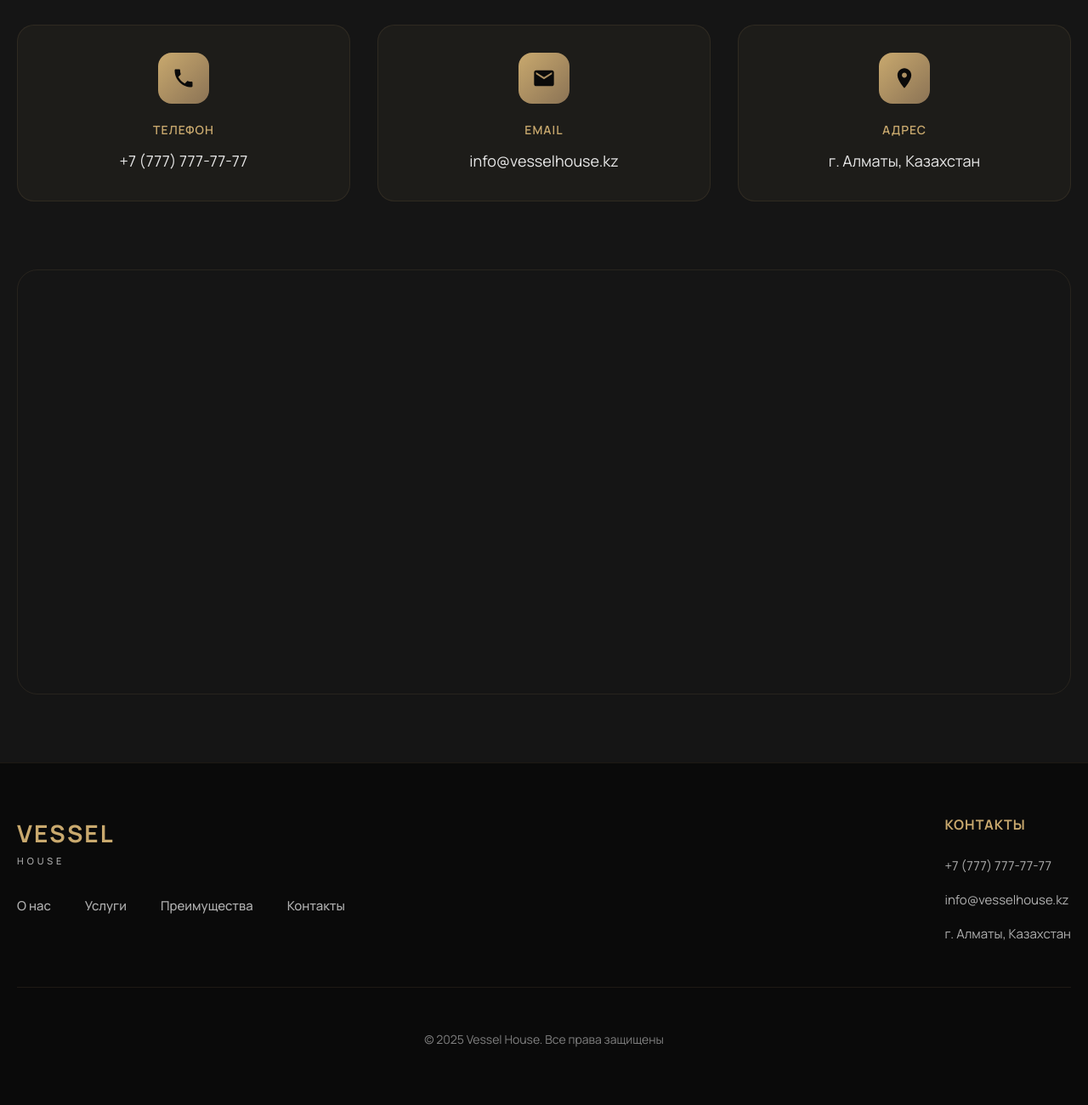
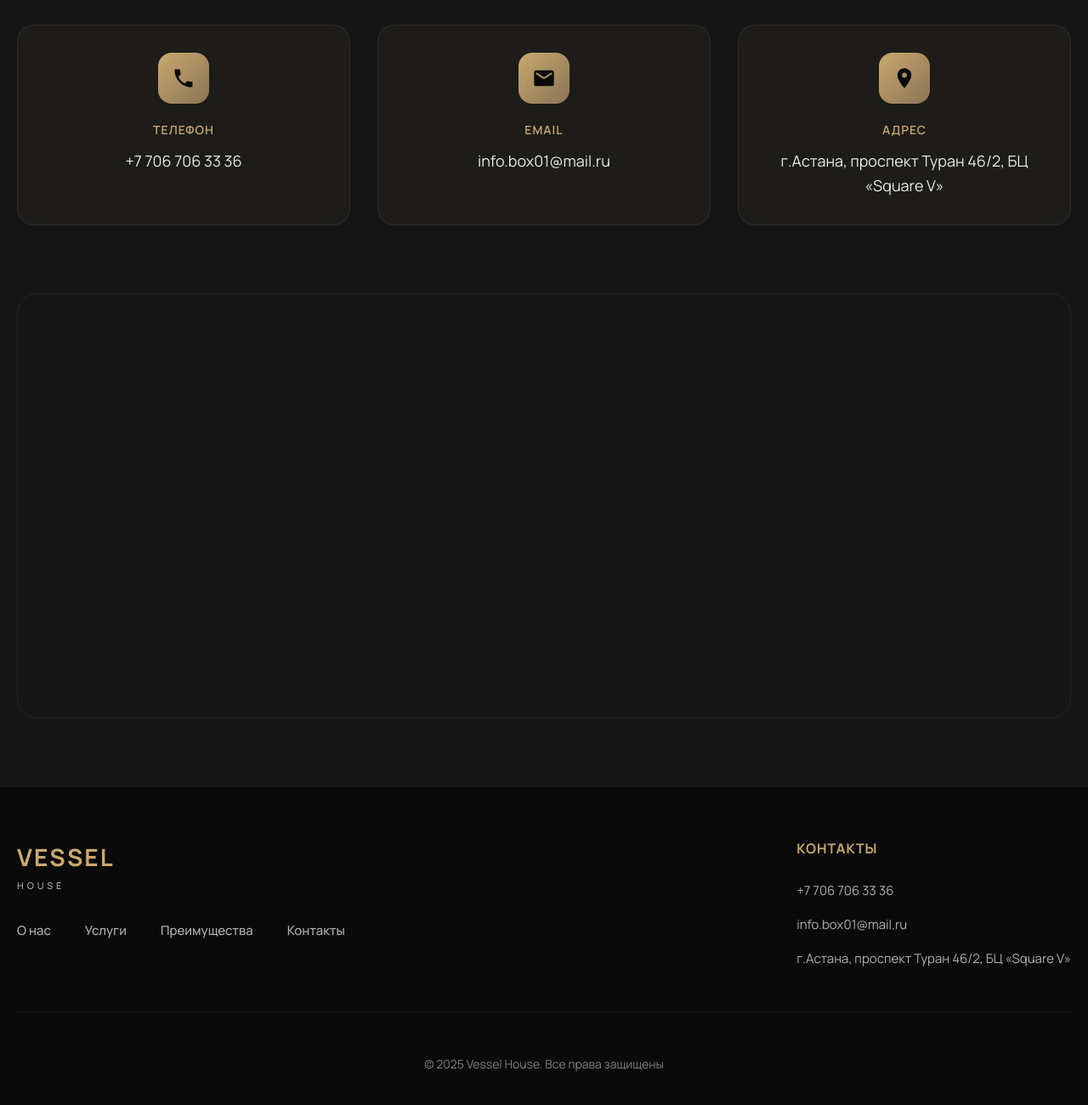
Before and after one commit to miltim7/Vessel, a plain HTML site: page index.html in a window 1280 px wide. Shown: the part 4647-5947 px from the top of the page at 85% size. Before the commit the page ends 5922 px from the top, so only its background shows below. Drawn offline with Linux system fonts and the light colour scheme.

Commit message:
change contacts

```diff
--- a/index.html
+++ b/index.html
@@ -265,7 +265,7 @@
                         </div>
                         <div class="contact__info-content">
                             <p class="contact__info-label">Телефон</p>
-                            <p class="contact__info-text"><a href="tel:+77777777777">+7 (777) 777-77-77</a></p>
+                            <p class="contact__info-text"><a href="tel:+77067063336">+7 706 706 33 36</a></p>
                         </div>
                     </div>
 
@@ -278,7 +278,7 @@
                         </div>
                         <div class="contact__info-content">
                             <p class="contact__info-label">Email</p>
-                            <p class="contact__info-text"><a href="mailto:info@vesselhouse.kz">info@vesselhouse.kz</a>
+                            <p class="contact__info-text"><a href="mailto:info.box01@mail.ru">info.box01@mail.ru</a>
                             </p>
                         </div>
                     </div>
@@ -292,7 +292,7 @@
                         </div>
                         <div class="contact__info-content">
                             <p class="contact__info-label">Адрес</p>
-                            <p class="contact__info-text">г. Алматы, Казахстан</p>
+                            <p class="contact__info-text">г.Астана, проспект Туран 46/2, БЦ «Square V»</p>
                         </div>
                     </div>
                 </div>
@@ -301,9 +301,10 @@
             <div class="contact__map">
                 <div class="contact__map-wrapper">
                     <iframe
-                        src="https://yandex.ru/map-widget/v1/?ll=76.945465%2C43.238949&z=17&l=map&pt=76.945465%2C43.238949%2Cpm2rdm"
+                        src="https://yandex.ru/map-widget/v1/?ll=71.399967%2C51.112501&z=17&l=map&pt=71.399967%2C51.112501%2Cpm2rdm"
                         frameborder="0" allowfullscreen="true" class="contact__map-iframe">
                     </iframe>
+
                 </div>
             </div>
         </div>
@@ -327,9 +328,9 @@
 
                 <div class="footer__right">
                     <h3 class="footer__contact-title">Контакты</h3>
-                    <p class="footer__contact-item"><a href="tel:+77777777777">+7 (777) 777-77-77</a></p>
-                    <p class="footer__contact-item"><a href="mailto:info@vesselhouse.kz">info@vesselhouse.kz</a></p>
-                    <p class="footer__contact-item">г. Алматы, Казахстан</p>
+                    <p class="footer__contact-item"><a href="tel:+77067063336">+7 706 706 33 36</a></p>
+                    <p class="footer__contact-item"><a href="mailto:info.box01@mail.ru">info.box01@mail.ru</a></p>
+                    <p class="footer__contact-item">г.Астана, проспект Туран 46/2, БЦ «Square V»</p>
                 </div>
             </div>
 
```
